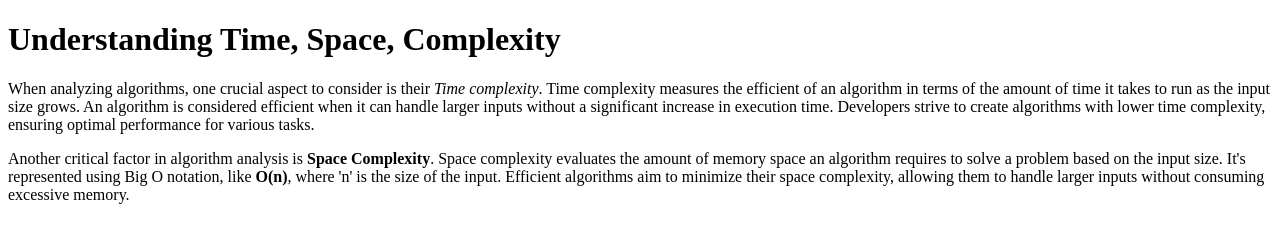
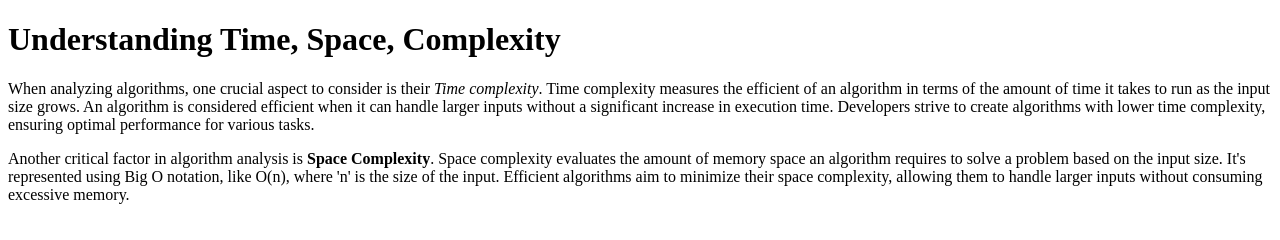
Before and after one commit to acciojob/time-and-space-complexity-SujanDevaraj, a website: page main.html in a window 1280 px wide. Drawn offline with Linux system fonts and the light colour scheme.

Commit message:
created a submission

```diff
--- a/main.html
+++ b/main.html
@@ -15,9 +15,9 @@
         time complexity, ensuring optimal performance for various tasks.
     </p>
     <p>
-        Another critical factor in algorithm analysis is <strong>Space Complexity</strong>.
+        Another critical factor in algorithm analysis is <b>Space Complexity</b>.
         Space complexity evaluates the amount of memory space an algorithm requires to solve a problem
-        based on the input size. It's represented using Big O notation, like <strong>O(n)</strong>,
+        based on the input size. It's represented using Big O notation, like O(n),
         where 'n' is the size of the input. Efficient algorithms aim to minimize their space complexity,
         allowing them to handle larger inputs without consuming excessive memory.
     </p>
```
